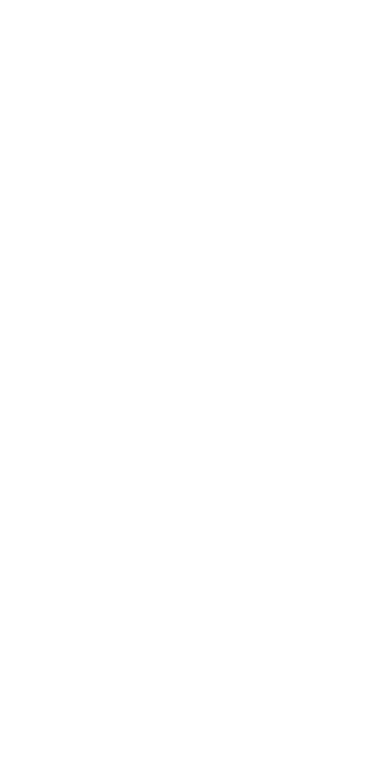
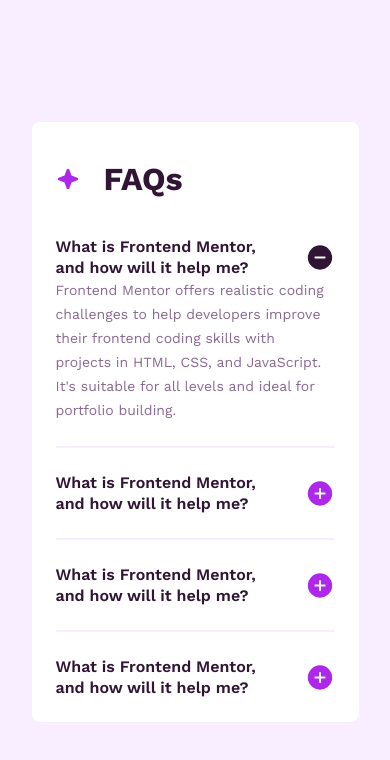
Before and after one commit to bmeinert8/faq-accordian, a plain HTML site: page index.html in a window 390 px wide. Drawn offline with nearby package versions, Linux system fonts and the light colour scheme.

Commit message:
addition of gitignore file and mobile layout

```diff
--- a/index.html
+++ b/index.html
@@ -13,6 +13,59 @@
     />
   </head>
   <body>
+    <main class="main-container">
+      <section class="header-section">
+        <img
+          src="./images/icon-star.svg"
+          alt="violet colored 4 pointed star icon"
+          class="star-icon"
+        />
+        <h1 class="text-preset-1 header-text">FAQs</h1>
+      </section>
+      <section class="faq-list">
+        <article class="faq-item">
+          <div class="question-container">
+            <h2 class="text-preset-2">
+              What is Frontend Mentor, and how will it help me?
+            </h2>
+            <img src="./images/icon-minus.svg" alt="dark purple minus icon" />
+          </div>
+          <p class="answer-text text-preset-3">
+            Frontend Mentor offers realistic coding challenges to help
+            developers improve their frontend coding skills with projects in
+            HTML, CSS, and JavaScript. It's suitable for all levels and ideal
+            for portfolio building.
+          </p>
+        </article>
+        <hr class="divider" />
+        <article class="question-container">
+          <div class="question-container">
+            <h2 class="text-preset-2">
+              What is Frontend Mentor, and how will it help me?
+            </h2>
+            <img src="./images/icon-plus.svg" alt="bright purple plus icon" />
+          </div>
+        </article>
+        <hr class="divider" />
+        <article class="question-container">
+          <div class="question-container">
+            <h2 class="text-preset-2">
+              What is Frontend Mentor, and how will it help me?
+            </h2>
+            <img src="./images/icon-plus.svg" alt="bright purple purple icon" />
+          </div>
+        </article>
+        <hr class="divider" />
+        <article class="question-container">
+          <div class="question-container">
+            <h2 class="text-preset-2">
+              What is Frontend Mentor, and how will it help me?
+            </h2>
+            <img src="./images/icon-plus.svg" alt="bright purple plus icon" />
+          </div>
+        </article>
+      </section>
+    </main>
     <script src="index.js" defer></script>
   </body>
 </html>
--- a/styles.css
+++ b/styles.css
@@ -109,6 +109,7 @@ html {
 /* Ensure body takes up at least full viewport height */
 body {
   min-height: 100vh;
+  background-color: var(--Purple100);
   display: flex;
   justify-content: center;
   align-items: center;
@@ -120,23 +121,66 @@ body {
 
 .text-preset-1 {
   font-family: var(--Text-Font);
-  font-size: 56px;
+  font-size: 32px;
   font-weight: 700;
   line-height: 66px;
   letter-spacing: var(--Letter-Spacing);
+  color: var(--Purple950);
 }
 
 .text-preset-2 {
   font-family: var(--Text-Font);
-  font-size: 18px;
+  font-size: 16px;
   font-weight: 600;
   line-height: 21px;
   letter-spacing: var(--Letter-Spacing);
+  color: var(--Purple950);
 }
 .text-preset-3 {
   font-family: var(--Text-Font);
-  font-size: 16px;
+  font-size: 14px;
   font-weight: 400;
   line-height: 24px;
   letter-spacing: var(--Letter-Spacing);
+  color: var(--Purple600);
 }
+
+/********************************/
+/*         General Syling       */
+/********************************/
+
+.main-container,
+.header-section,
+.faq-list,
+.question-container {
+  display: flex;
+}
+
+.main-container,
+.faq-list,
+.faq-item {
+  flex-direction: column;
+  gap: var(--Spacing-24px);
+}
+
+.main-container {
+  padding: var(--Spacing-24px);
+  background-color: var(--White);
+  border-radius: 8px;
+  width: 327px;
+}
+
+.header-section,
+.question-container {
+  gap: var(--Spacing-24px);
+  align-items: center;
+}
+
+.star-icon {
+  height: 24px;
+  width: 24px;
+}
+
+.divider {
+  border: 1px solid var(--Purple100);
+}
```
Also changed, not shown: 1 other file.
